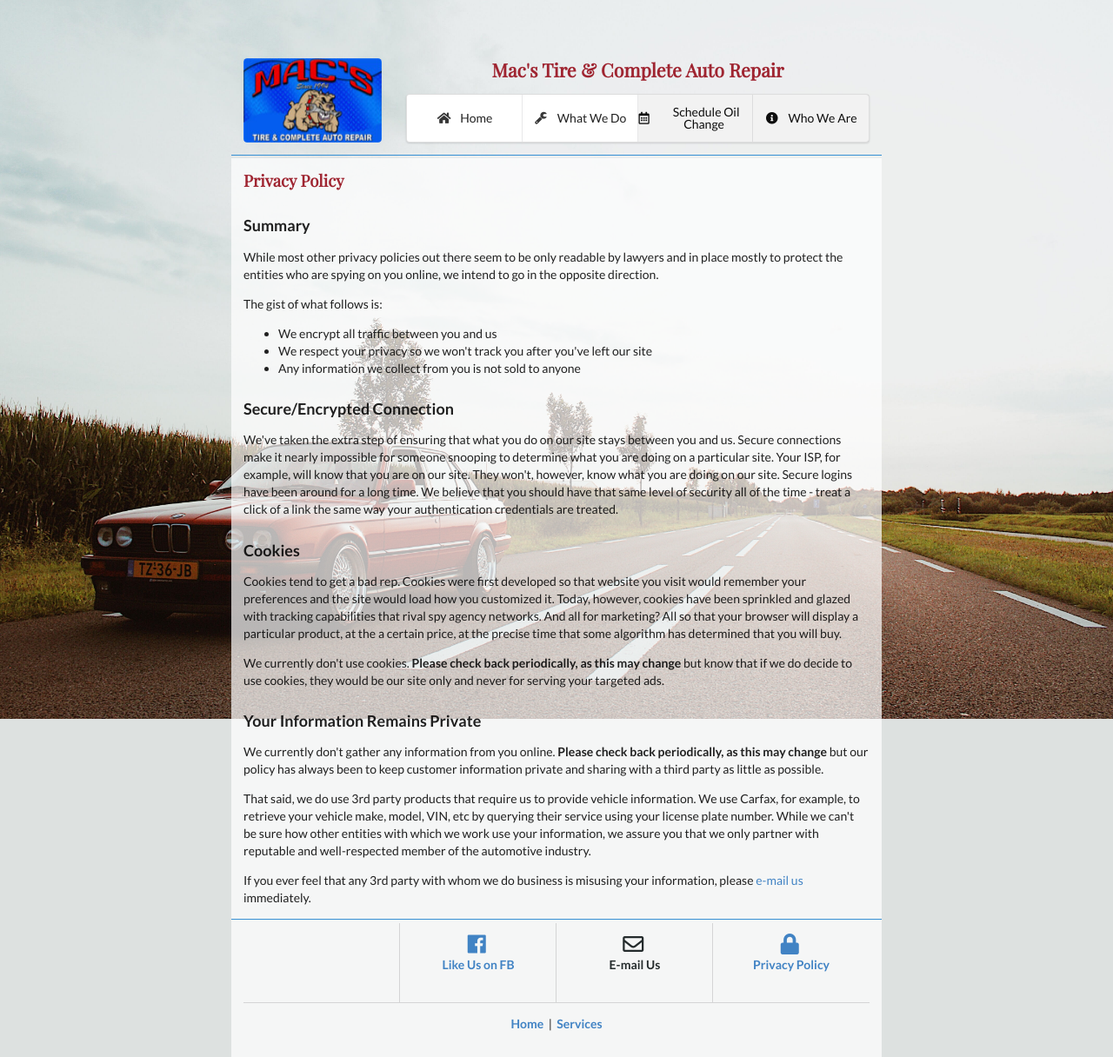
After one commit to khdc-me/ws-macstucson, a Django app: page /privacy-policy/ in a window 1280 px wide. The commit adds this page. Shown: the whole page at 87% size. Run offline with Django 3.2, Linux system fonts and the light colour scheme; some libraries are stand-ins or nearby versions.

Commit message:
Create Privacy Policy page

```diff
--- a/website/pages/urls.py
+++ b/website/pages/urls.py
@@ -11,5 +11,6 @@ urlpatterns = [
     path('services/road-trip/', views.road_trip, name='road-trip'),
     path('services/prepurchase-ins/', views.prepurchase_ins, name='prepurchase-ins'),
     path('services/major-service/', views.major_service, name='major-service'),
+    path('privacy-policy/', views.privacy_policy, name='privacy-policy'),
     path('', views.home, name='home'),
 ]
--- a/website/pages/views.py
+++ b/website/pages/views.py
@@ -11,6 +11,11 @@ def home(request):
                                             'is_open': is_open,
                                             'pg_name': pg_name,
                                         })
+
+
+def privacy_policy(request):
+    pg_name = 'privacy-policy'
+    return render(request, 'privacy-policy.html', {'pg_name': pg_name})
 
 
 def services(request):
--- a/website/templates/pages/_monitor-footer.html
+++ b/website/templates/pages/_monitor-footer.html
@@ -17,7 +17,10 @@
       &nbsp; <!-- placeholder for 'Feedback' link -->
     </div>
     <div class="center aligned column">
-      &nbsp; <!-- placeholder for 'Privacy Policy' link -->
+      <a href="{% url 'privacy-policy' %}">
+        <i class="lock icon"></i><br>
+        Privacy Policy
+      </a>
     </div>
   </div> <!-- end top row -->
   <div class="one column row">
--- a/website/templates/pages/_tiny-footer.html
+++ b/website/templates/pages/_tiny-footer.html
@@ -7,7 +7,8 @@
         <i class="facebook icon"></i>
       </a>
     </div>
-    <div class="column">&nbsp;<!-- placeholder for Privacy Policy link --></div>
+    <div class="column">
+      <a href="{% url 'privacy-policy' %}"><i class="lock icon"></i></a></div>
   </div>
   <!-- ROW 2: Feedback link | E-mail link -->
   <div id="tiny-footer-row2" class="two column row">
--- /dev/null
+++ b/website/templates/pages/privacy-policy.html
@@ -0,0 +1,76 @@
+{% extends '_base.html' %}
+
+{% load static %}
+
+{% block pg_title %}Services{% endblock %}
+
+{% block pg_content %}
+<!-- START TINY -->
+<div id="tiny-info-container-grid" class="ui grid">
+  <div class="one column row">
+    <div class="column">
+      <h2>Privacy Policy</h2>
+    </div>
+  </div>
+  <div class="one column row">
+    <div class="column">
+      <h3>Summary</h3>
+      <p>While most other privacy policies out there seem to be only readable by lawyers and in place mostly to protect the entities who are spying on you online, we intend to go in the opposite direction.</p>
+      <p>The gist of what follows is:
+        <ul>
+          <li>We encrypt all traffic between you and us</li>
+          <li>We respect your privacy so we won't track you after you've left our site</li>
+          <li>Any information we collect from you is not sold to anyone</li>
+        </ul>
+      </p>
+      <h3>Secure/Encrypted Connection</h3>
+      <p>We've taken the extra step of ensuring that what you do on our site stays between you and us. Secure connections make it nearly impossible for someone snooping to determine what you are doing on a particular site. Your ISP, for example, will know that you are on our site. They won't, however, know what you are doing on our site. Secure logins have been around for a long time. We believe that you should have that same level of security all of the time - treat a click of a link the same way your authentication credentials are treated.</p>
+
+      <h3>Cookies</h3>
+      <p>Cookies tend to get a bad rep. Cookies were first developed so that website you visit would remember your preferences and the site would load how you customized it. Today, however, cookies have been sprinkled and glazed with tracking capabilities that rival spy agency networks. And all for marketing? All so that your browser will display a particular product, at the a certain price, at the precise time that some algorithm has determined that you will buy.</p>
+      <p>We currently don't use cookies. <b>Please check back periodically, as this may change</b> but know that if we do decide to use cookies, they would be our site only and never for serving your targeted ads.</p>
+
+      <h3>Your Information Remains Private</h3>
+      <p>We currently don't gather any information from you online. <b>Please check back periodically, as this may change</b> but our policy has always been to keep customer information private and sharing with a third party as little as possible.</p>
+      <p>That said, we do use 3rd party products that require us to provide vehicle information. We use Carfax, for example, to retrieve your vehicle make, model, VIN, etc by querying their service using your license plate number. While we can't be sure how other entities with which we work use your information, we assure you that we only partner with reputable and well-respected member of the automotive industry.</p>
+      <p>If you ever feel that any 3rd party with whom we do business is misusing your information, please
+  <a href="mailto:info@oiltucson.com">e-mail us</a> immediately.</p>
+    </div>
+  </div>
+</div>
+<!-- END TINY -->
+<!-- START MONITOR -->
+<div id="monitor-info-container-grid" class="ui center aligned grid">
+  <div class="one column row">
+    <div class="column">
+      <h2>Privacy Policy</h2>
+    </div>
+  </div>
+  <div class="one column row">
+    <div class="left aligned column">
+      <h3>Summary</h3>
+      <p>While most other privacy policies out there seem to be only readable by lawyers and in place mostly to protect the entities who are spying on you online, we intend to go in the opposite direction.</p>
+      <p>The gist of what follows is:
+        <ul>
+          <li>We encrypt all traffic between you and us</li>
+          <li>We respect your privacy so we won't track you after you've left our site</li>
+          <li>Any information we collect from you is not sold to anyone</li>
+        </ul>
+      </p>
+      <h3>Secure/Encrypted Connection</h3>
+      <p>We've taken the extra step of ensuring that what you do on our site stays between you and us. Secure connections make it nearly impossible for someone snooping to determine what you are doing on a particular site. Your ISP, for example, will know that you are on our site. They won't, however, know what you are doing on our site. Secure logins have been around for a long time. We believe that you should have that same level of security all of the time - treat a click of a link the same way your authentication credentials are treated.</p>
+
+      <h3>Cookies</h3>
+      <p>Cookies tend to get a bad rep. Cookies were first developed so that website you visit would remember your preferences and the site would load how you customized it. Today, however, cookies have been sprinkled and glazed with tracking capabilities that rival spy agency networks. And all for marketing? All so that your browser will display a particular product, at the a certain price, at the precise time that some algorithm has determined that you will buy.</p>
+      <p>We currently don't use cookies. <b>Please check back periodically, as this may change</b> but know that if we do decide to use cookies, they would be our site only and never for serving your targeted ads.</p>
+
+      <h3>Your Information Remains Private</h3>
+      <p>We currently don't gather any information from you online. <b>Please check back periodically, as this may change</b> but our policy has always been to keep customer information private and sharing with a third party as little as possible.</p>
+      <p>That said, we do use 3rd party products that require us to provide vehicle information. We use Carfax, for example, to retrieve your vehicle make, model, VIN, etc by querying their service using your license plate number. While we can't be sure how other entities with which we work use your information, we assure you that we only partner with reputable and well-respected member of the automotive industry.</p>
+      <p>If you ever feel that any 3rd party with whom we do business is misusing your information, please
+  <a href="mailto:info@oiltucson.com">e-mail us</a> immediately.</p>
+    </div>
+  </div>
+</div> <!-- close 'monitor-info-container-grid' -->
+<!-- END MONITOR -->
+{% endblock %}
```
